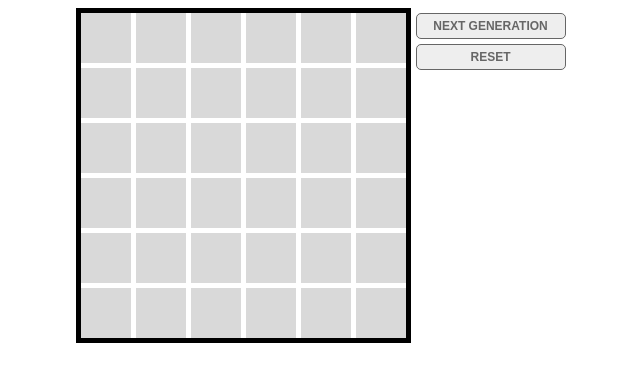
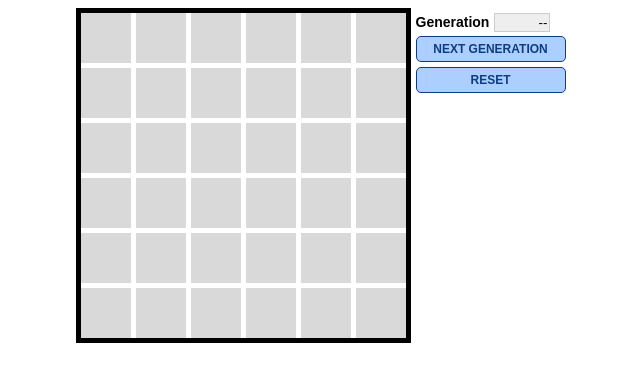
Before and after one commit to jcphua/belo-test, a React app: page / in a window 1280 px wide. Shown: the top 382 px of the page, without its empty margins (317-957 px from the left). Built offline with nearby package versions, Linux system fonts and the light colour scheme.

Commit message:
TypeScript and UI refinements

```diff
--- a/src/App.tsx
+++ b/src/App.tsx
@@ -1,4 +1,4 @@
-import React, { FormEvent, ChangeEvent, useState } from 'react';
+import * as React from 'react';
 
 interface AppProps {
     rows: number;
@@ -27,10 +27,11 @@ const re_elCellId = /^cell\[([\d]+),([\d]+)\]$/,
 
 const App: React = ({ rows = 10, cols = 10 }: AppProps) => {
     const initEmptyGrid = (): number[][] => Array.from(new Array(rows), () => new Array(cols).fill(0));
+    const isGridEmpty = (grd: number[][]): boolean => grd.flat().every(val => val === 0);
     const totalCells = rows * cols;
 
-    const [generation, setGeneration] = useState<number>(0);
-    const [grid, setGrid] = useState<number[][]>(initEmptyGrid);
+    const [generation, setGeneration] = React.useState<number>(0);
+    const [grid, setGrid] = React.useState<number[][]>(initEmptyGrid);
 
     const handlers = {
         btnReset_click: () => {
@@ -38,7 +39,7 @@ const App: React = ({ rows = 10, cols = 10 }: AppProps) => {
             setGrid(initEmptyGrid());
             // console.table(grid);
         },
-        gridCell_click: (evt: ChangeEvent<HTMLInputElement>) => {
+        gridCell_click: (evt: React.ChangeEvent<HTMLInputElement>) => {
             const idComp = re_elCellId.exec(evt.target.id);
             const cellCoord = idComp.length && [+idComp[1], +idComp[2]];
             // console.log(evt.target.id, cellCoord, evt.target.checked, (rows*cellCoord[0] + cols*cellCoord[1]));
@@ -46,10 +47,12 @@ const App: React = ({ rows = 10, cols = 10 }: AppProps) => {
             setGrid(grid);
             // console.table(grid);
         },
-        frmSubmit: (evt: FormEvent<HTMLFormElement>) => {
+        frmSubmit: (evt: React.FormEvent<HTMLFormElement>) => {
             evt.preventDefault();
             console.table(grid);
             // console.log(grid, grid.flat(), (grid.flat()).some(cell => cell === 1));
+
+            if (isGridEmpty(grid)) { return false; }
 
             let newGrid = initEmptyGrid();
             let cellIdx = 0;
@@ -133,6 +136,10 @@ const App: React = ({ rows = 10, cols = 10 }: AppProps) => {
                         }
                     </div>
                     <div className="control">
+                        <dl>
+                            <dt><label htmlFor="field[generation]">Generation</label></dt>
+                            <dd><input type="text" id="field[generation]" value={ generation > 0 && generation || '--' } readOnly /></dd>
+                        </dl>
                         <button type="submit">Next generation</button>
                         <button type="reset" onClick={ handlers.btnReset_click }>Reset</button>
                     </div>
--- a/src/styles/App.css
+++ b/src/styles/App.css
@@ -1,6 +1,26 @@
 body {
+    font-family: Arial, Helvetica, sans-serif;
+}
 
+button {
+    display: block;
+    min-width: 150px;
+    margin: 0;
+    padding: 5px 15px;
+    color: rgb(14, 62, 129);
+    background: rgba(51,136,255, 0.4);
+    border: solid 0.5px rgb(14, 62, 129);
+    border-radius: 5px;
+    font-weight: bold;
+    font-size: 12px;
+    text-transform: uppercase;
+    cursor: pointer;
 }
+button:hover {
+    color: #fff;
+    background: rgb(14, 62, 129);
+}
+
 
 .form-container {
     display: flex;
@@ -12,25 +32,41 @@ body {
 .control {
     padding: 5px;
 }
+.control > * {
+    margin-bottom: 5px;
+}
+.control dl,
+.control dt,
+.control dd {
+    margin: 0;
+    padding: 0;
+}
+.control dt {
+    clear: both;
+    float: left;
+    margin-bottom: 5px;
+}
+.control label {
+    margin-right: 5px;
+    font-weight: bold;
+    font-size: 14px;
+}
+.control input {
+    border: solid 1px #ccc;
+}
+.control input[readonly] {
+    background: #eee;
+}
+.control input#field\[generation\] {
+    width: 50px;
+    text-align: right;
+}
+.control button[disabled] {
+    color: #999;
+    border-color: #999;
+    cursor: not-allowed;
+}
 
-button {
-    display: block;
-    min-width: 150px;
-    margin: 0 auto 5px;
-    padding: 5px 15px;
-    color: #666;
-    background: #eee;
-    border: solid 0.5px #666;
-    border-radius: 5px;
-    font-weight: bold;
-    font-size: 12px;
-    text-transform: uppercase;
-    cursor: pointer;
-}
-button:hover {
-    color: #fff;
-    background: #666;
-}
 
 .grid-container {
     float: left;
```
Also changed, not shown: 1 other file (tests, documents, lock files or other folders).
